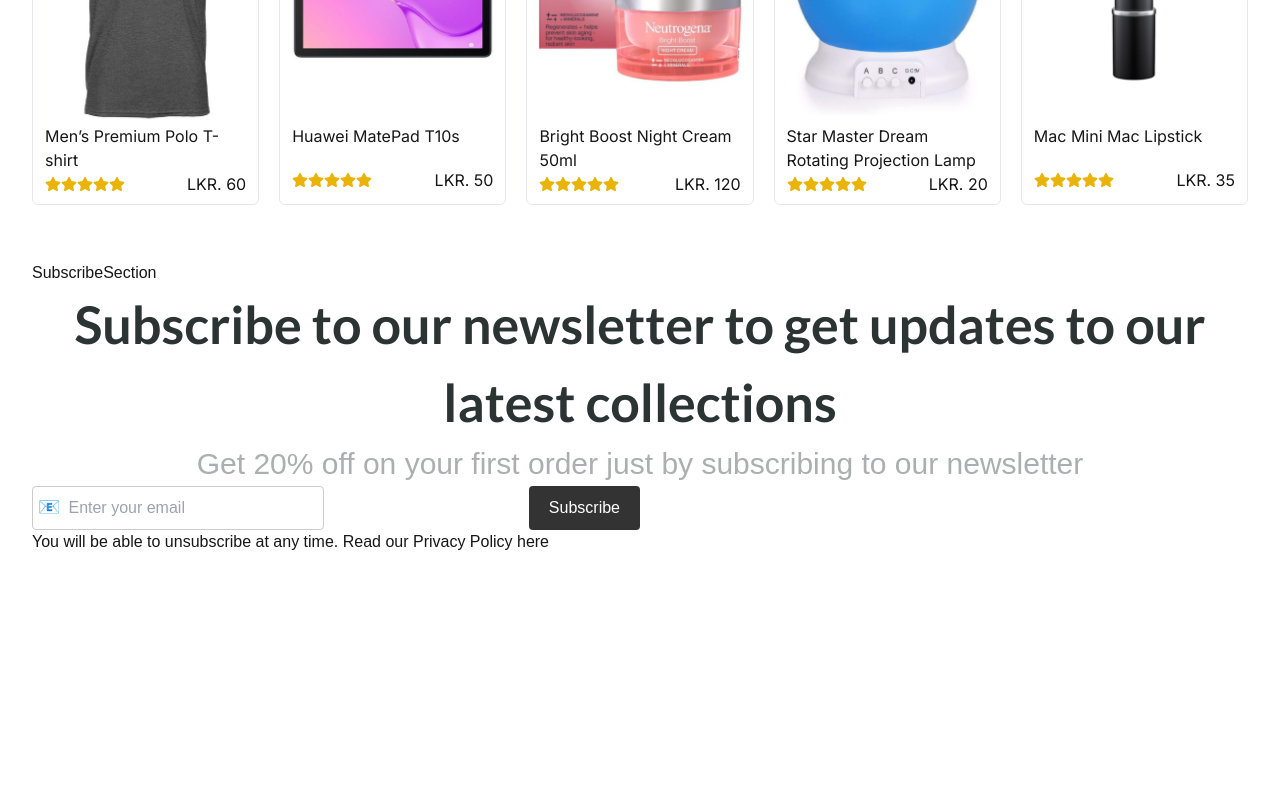
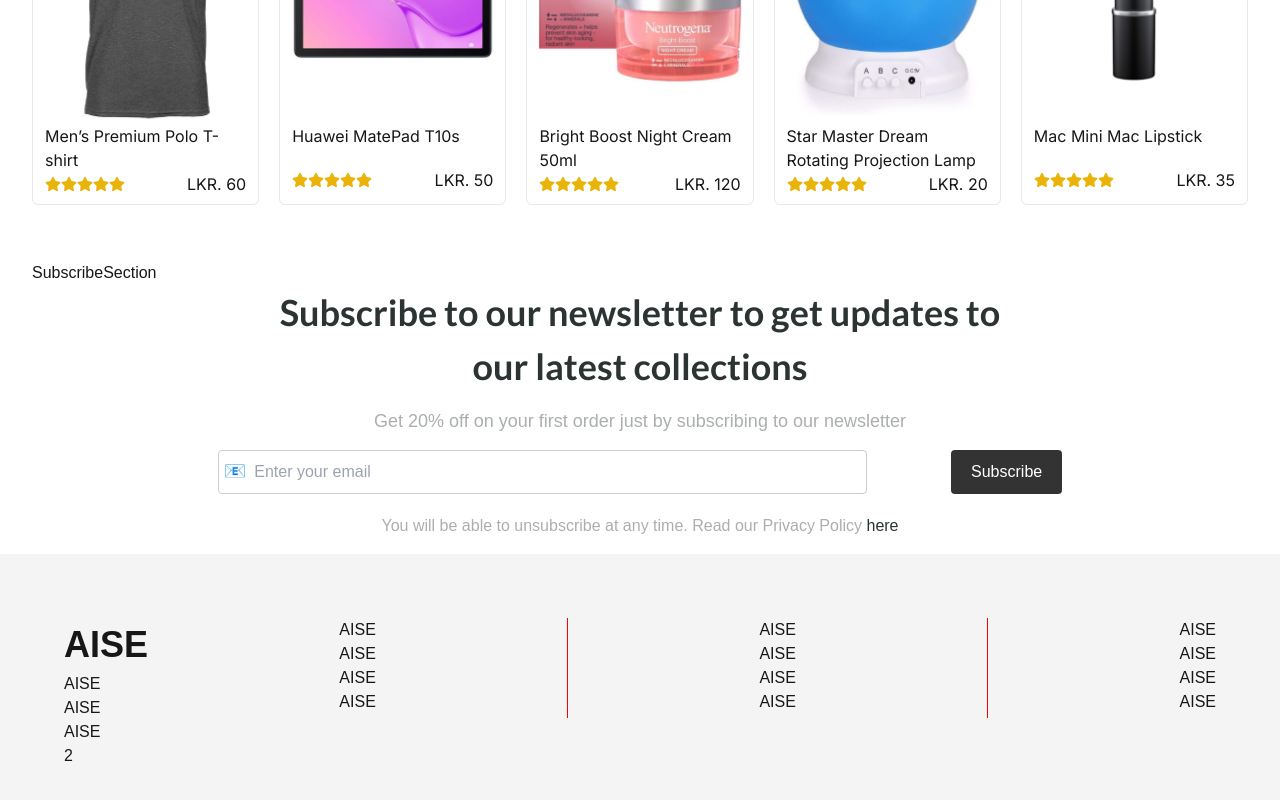
Before and after one commit to kushandesilva59/clothes-shop, a Next.js app: page / in a window 1280 px wide. Shown: the part 4390-5190 px from the top of the page. Before the commit the page ends 4960 px from the top, so only its background shows below. Built offline with nearby package versions, Linux system fonts and the light colour scheme; a web font is replaced by a local one.

Commit message:
insert footer

```diff
--- /dev/null
+++ b/src/app/components/Footer/Footer.jsx
@@ -0,0 +1,130 @@
+import React from "react";
+import styles from "../../styles/Footer.module.css";
+import { Lato, Public_Sans } from "next/font/google";
+import Image from "next/image";
+import { FaStar } from "react-icons/fa";
+
+import { Inter } from "next/font/google";
+
+const inter = Inter({
+  subsets: ["latin"], // Optional: Choose subsets
+  weight: ["400", "500", "700"], // Optional: Specify desired font weights
+});
+
+const publicSans = Public_Sans({
+  subsets: ["latin"],
+  weight: ["300", "400", "500", "600", "700"],
+  style: ["normal", "italic"],
+});
+
+const lato = Lato({
+  subsets: ["latin"],
+  weight: ["400", "700"],
+  style: ["normal", "italic"],
+});
+
+const collections = [
+  { src: "/just1.png", label: "Waterproof Steel Watch for Men", price: 25 },
+  { src: "/just2.png", label: "IHOT Retro Floral Dress for Women", price: 30 },
+  { src: "/just3.png", label: "Kawaii Hoodie", price: 200 },
+  { src: "/just4.png", label: "Soundcore Wireless Headphones", price: 150 },
+  { src: "/just5.png", label: "USB Mouse M20 for Laptops and PC", price: 45 },
+  { src: "/just6.png", label: "Men’s Premium Polo T-shirt", price: 60 },
+  { src: "/just7.png", label: "Huawei MatePad T10s", price: 50 },
+  { src: "/just8.png", label: "Bright Boost Night Cream 50ml", price: 120 },
+  {
+    src: "/just9.png",
+    label: "Star Master Dream Rotating Projection Lamp",
+    price: 20,
+  },
+  { src: "/just10.png", label: "Mac Mini Mac Lipstick", price: 35 },
+];
+
+const Footer = () => {
+  return (
+    // <div className="max-w-7xl mx-auto px-4 sm:px-6 lg:px-8 pt-16 relative py-10">
+    //   <h3 className={`${styles.title} ${publicSans.className}`}>
+    //     Just for you
+    //   </h3>
+
+    //   <div
+    //     className={`pt-6 grid lg:grid-cols-5 lg:grid-rows-2 sm:grid-cols-3 justify-center gap-x-5 gap-y-10 ${styles.collectionSection} ${lato.className}`}
+    //   >
+    //     {collections.map((collection, index) => (
+    //       <div
+    //         key={index}
+    //         className={`border  relative rounded-md ${inter.className}`}
+    //       >
+    //         <div
+    //           className={`absolute m-3 px-2 py-1 rounded-md ${styles.discountLabel} text-white`}
+    //         >
+    //           <p>10%</p>
+    //         </div>
+
+    //         <Image
+    //           src={collection.src}
+    //           alt={collection.label}
+    //           width={220}
+    //           height={300}
+    //           className="mx-auto"
+    //         />
+    //         <div className={styles.cardBottom}>
+    //           <div className="px-3">
+    //             <p className="">{collection.label}</p>
+    //           </div>
+
+    //           <div className="flex items-center justify-between px-3 pb-3">
+    //             <div className="flex">
+    //               {Array.from({ length: 5 }, (_, index) => (
+    //                 <FaStar key={index} className="text-yellow-500" />
+    //               ))}
+    //             </div>
+
+    //             <div>
+    //               <p>LKR. {collection.price}</p>
+    //             </div>
+    //           </div>
+    //         </div>
+    //       </div>
+    //     ))}
+    //   </div>
+    // </div>
+
+    <div
+      className={` px-8 sm:px-6 lg:px-16 pt-16 relative py-10 flex flex-col ${styles.footerWrapper}`}
+    >
+      <div className="flex w-full justify-between h-full">
+        <div>
+          <p>AISE</p>
+          <p>AISE</p>
+          <p>AISE</p>
+          <p>AISE</p>
+        </div>
+        <div>
+          <p>AISE</p>
+          <p>AISE</p>
+          <p>AISE</p>
+          <p>AISE</p>
+        </div>
+        <div className={`${styles.line}`}></div>
+        <div>
+          <p>AISE</p>
+          <p>AISE</p>
+          <p>AISE</p>
+          <p>AISE</p>
+        </div>
+        <div className={`${styles.line}`}></div>
+
+        <div>
+          <p>AISE</p>
+          <p>AISE</p>
+          <p>AISE</p>
+          <p>AISE</p>
+        </div>
+      </div>
+      <div>2</div>
+    </div>
+  );
+};
+
+export default Footer;
--- a/src/app/components/HeroSection.jsx
+++ b/src/app/components/HeroSection.jsx
@@ -12,6 +12,7 @@
 const HeroSection = () => {
   return (
     <div className="max-w-7xl mx-auto px-4 sm:px-6 lg:px-8 py-4 relative h-auto">
+
       <div className="relative justify-center items-center hero-section">
         <div className="relative">
           <img src="/hero.jpg" alt="" width={"100%"} />
--- a/src/app/components/SubscribeSection/SubscribeSection.jsx
+++ b/src/app/components/SubscribeSection/SubscribeSection.jsx
@@ -26,7 +26,7 @@
           Get 20% off on your first order just by subscribing to our newsletter
         </h6>
 
-        <div className="flex justify-between w-1/2">
+        <div className="flex justify-around px-36 ">
           <div className={styles.inputWrapper}>
             <span className={styles.icon}>📧</span>
             <input
@@ -38,9 +38,9 @@
           <button className={styles.button}>Subscribe</button>
         </div>
 
-        <p>
+        <p className={`text-center mt-5 ${styles.para}`}>
           You will be able to unsubscribe at any time. Read our Privacy Policy
-          here
+          <a href="" className="dark"> here</a>
         </p>
       </div>
     </div>
--- a/src/app/globals.css
+++ b/src/app/globals.css
@@ -48,3 +48,30 @@
 .swiper-button-prev::after{
   font-size: 23px !important;
 }
+
+/* Firefox */
+/* * {
+  scrollbar-width: thin;
+  scrollbar-color: var(--secondary) var(--primary);
+} */
+
+
+/* Chrome, Edge, and Safari */
+*::-webkit-scrollbar {
+  width: 8px;
+}
+
+*::-webkit-scrollbar-track {
+  background: transparent;
+  border-radius: 5px;
+}
+
+*::-webkit-scrollbar-thumb {
+  background-color: gray;
+  border-radius: 15px;
+  border: 3px solid gray
+}
+
+::-webkit-scrollbar-thumb:hover {
+  background-color: var(--tertiary);
+}
--- a/src/app/page.js
+++ b/src/app/page.js
@@ -11,6 +11,7 @@
 import MostViewSection from "./components/MostViewedSection/MostViewSection";
 import JustForYouSection from "./components/JustForYouSection/JustForYouSection";
 import SubscribeSection from "./components/SubscribeSection/SubscribeSection";
+import Footer from "./components/Footer/Footer";
 
 export default function Home() {
   return (
@@ -24,6 +25,7 @@
       <MostViewSection />
       <JustForYouSection/>
       <SubscribeSection/>
+      <Footer/>
     </div>
   );
 }
--- /dev/null
+++ b/src/app/styles/Footer.module.css
@@ -0,0 +1,14 @@
+.footerWrapper{
+    background-color: #F4F4F4;
+}
+
+.footerWrapper>div>div:first-child>p:first-child{
+    font-size: 36px;
+    font-weight: 600;
+}
+
+.line{
+    background-color: red;
+    height: 100px;
+    width: 1px;
+}
--- a/src/app/styles/HeroSection.module.css
+++ b/src/app/styles/HeroSection.module.css
@@ -16,6 +16,7 @@
     font-size: 15px;
 }
 
+
 @media (max-width: 600px) {
     .title{
         font-size: 12px;
--- a/src/app/styles/SubscribeSection.module.css
+++ b/src/app/styles/SubscribeSection.module.css
@@ -1,13 +1,16 @@
 .title{
     font-weight: 700;
-    font-size: 52px;
+    font-size: 36px;
     color: #2C3333;
+    padding: 0 20%;
+    margin-bottom: 15px;
 }
 
 .subTitle{
-    font-size: 30px;
+    font-size: 18px;
     font-weight: 400;
     color: #ACAFAF;
+    margin-bottom: 15px;
 }
 
 .inputWrapper{
@@ -22,6 +25,7 @@
     border-radius: 4px;
     padding: 5px;
     display: flex;
+    width: 70%;
 }
 
 .icon{
@@ -46,6 +50,15 @@
     font-size: 16px;
 
 }
+
+.para{
+        color: #ACAFAF;
+
+}
+
+.para a{
+    color: #2C3333;
+}
 /*
 
   button: {
```
